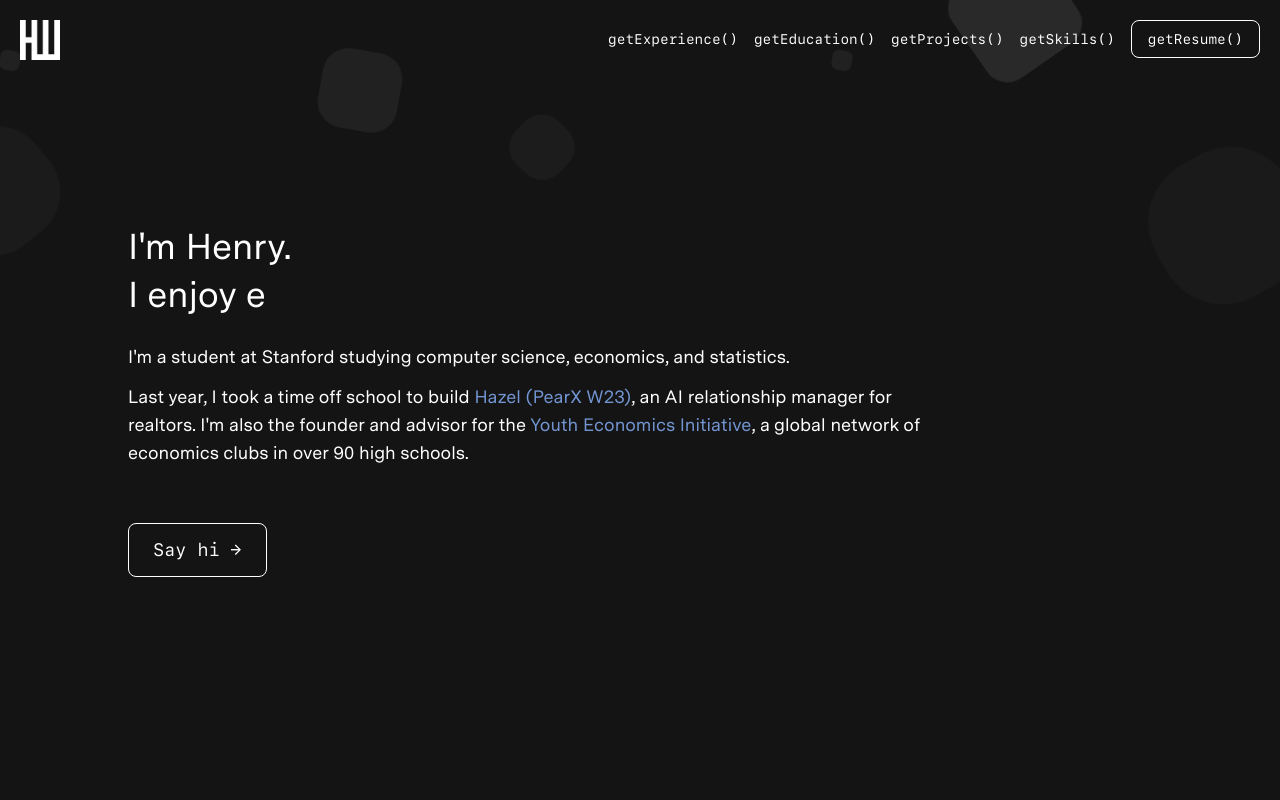
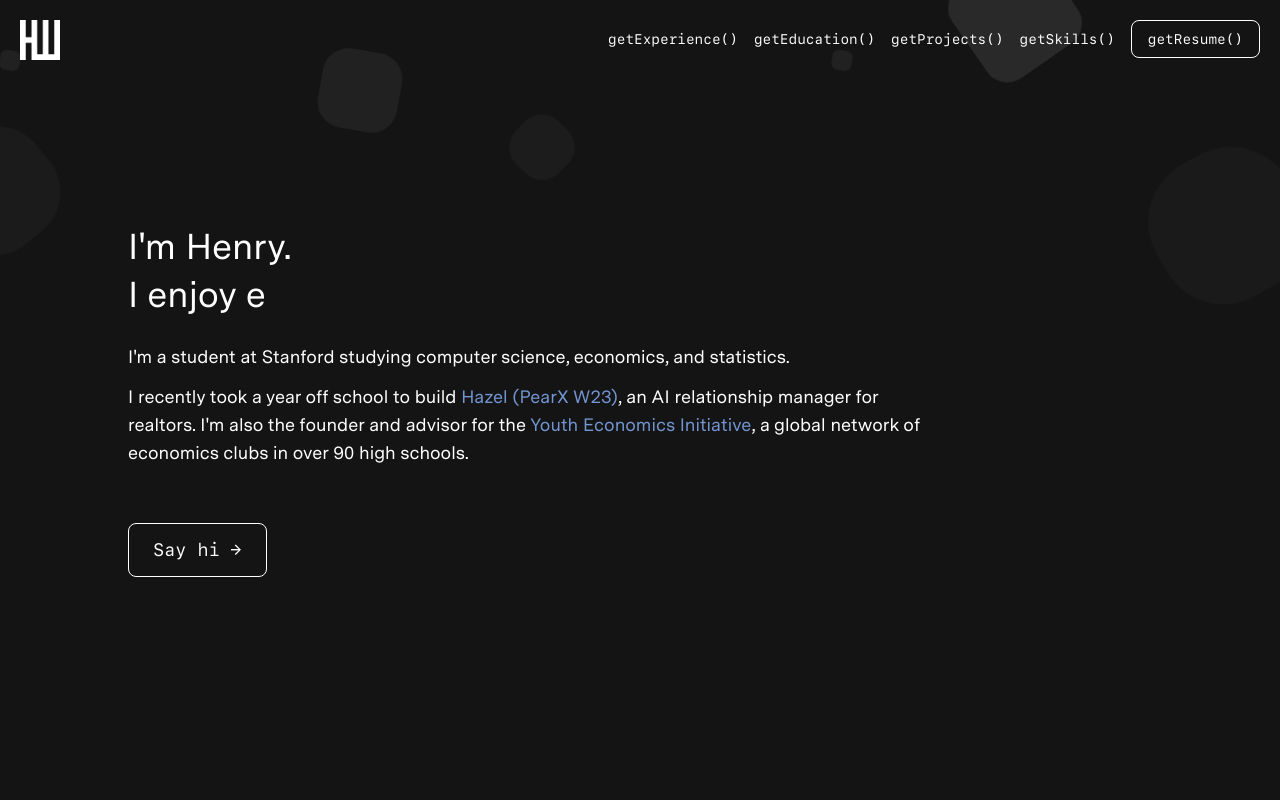
Before and after one commit to henryweng03/personal-site, a React (Create React App) app: page / in a window 1280 px wide. Shown: the top 800 px of the page. Built offline with nearby package versions, Linux system fonts and the light colour scheme.

Commit message:
Hero typo

```diff
--- a/src/sections/hero.js
+++ b/src/sections/hero.js
@@ -57,7 +57,7 @@ const Hero = () => {
               <div className="flex mt-3 mx-6 sm:mx-0">
                 <p>
                   {" "}
-                  Last year, I took a time off school to build{" "}
+                  I recently took a year off school to build{" "}
                   <a className="link" href="https://meethazel.ai/">
                     Hazel
                   </a>{" "}
```
